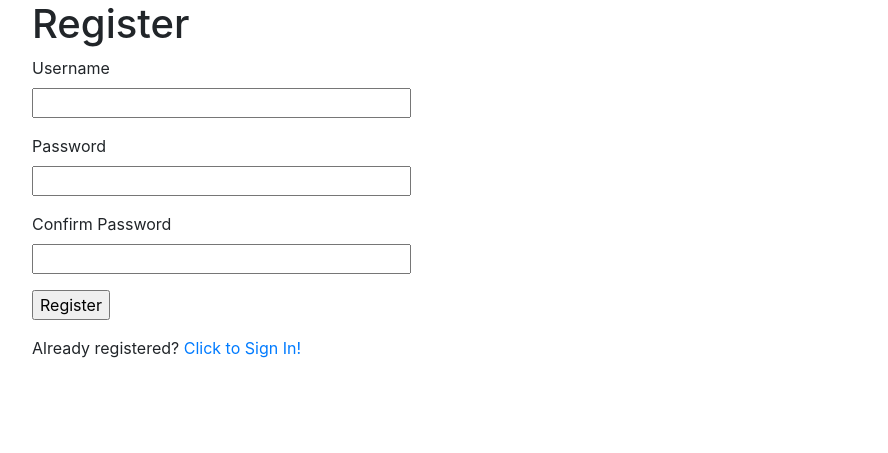
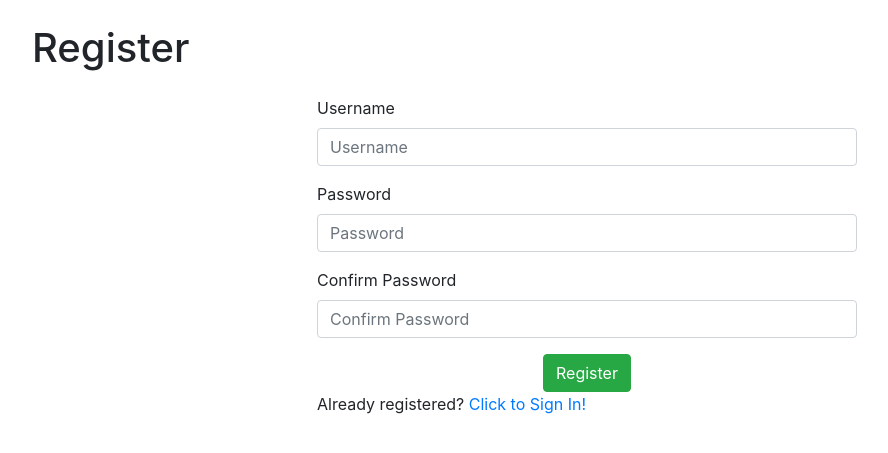
Before and after one commit to AdriaanvanWyk/ghost-detector, a Flask app: page /register in a window 1280 px wide. Shown: the part 56-509 px from the top of the page, without its empty margins (53-941 px from the left). Run offline with Flask 2, Linux system fonts and the light colour scheme; some libraries are stand-ins or nearby versions.

Commit message:
Bootstrap Forms

```diff
--- a/app/templates/register.html
+++ b/app/templates/register.html
@@ -1,32 +1,37 @@
 {% extends "base.html" %}
 
 {% block content %}
-    <h1>Register</h1>
-    <form action="" method="post">
+<h1 class="my-4">Register</h1>
+<div class="row align-items-center justify-content-center">
+    <div class="col-sm-6">
+        <form action="" method="post" novalidate>
             {{ form.hidden_tag() }}
-        <p>
-            {{ form.username.label }}<br>
-            {{ form.username(size=32) }}<br>
+            <div class="form-group">
+                <label for="username">Username</label>
+                <input type="text" class="form-control" id="username" name="username" placeholder="Username">
                 {% for error in form.username.errors %}
-                <span style="color: red;">[{{ error }}]</span>
+                    <p class="text-danger">{{ error }}</p>
                 {% endfor %}
-        </p>
-        <p>
-            {{ form.password.label }}<br>
-            {{ form.password(size=32) }}<br>
+            </div>
+            <div class="form-group">
+                <label for="password">Password</label>
+                <input type="password" class="form-control" id="password" name="password" placeholder="Password">
                 {% for error in form.password.errors %}
-                <span style="color: red;">[{{ error }}]</span>
+                    <p class="text-danger">{{ error }}</p>
                 {% endfor %}
-        </p>
-        <p>
-            {{ form.confirm_password.label }}<br>
-            {{ form.confirm_password(size=32) }}<br>
+            </div>
+            <div class="form-group">
+                <label for="confirm_password">Confirm Password</label>
+                <input type="confirm_password" class="form-control" id="confirm_password" name="confirm_password" placeholder="Confirm Password">
                 {% for error in form.confirm_password.errors %}
-                <span style="color: red;">[{{ error }}]</span>
+                    <p class="text-danger">{{ error }}</p>
                 {% endfor %}
-        </p>
-        <p>{{ form.submit() }}</p>
+            </div>
+            <center>
+                <button type="submit" class="btn btn-success">Register</button>
+            </center>
         </form>
-
         <p>Already registered? <a href="{{ url_for('login') }}">Click to Sign In!</a></p>
+    </div>
+</div>
 {% endblock %}
--- a/config.py
+++ b/config.py
@@ -3,6 +3,6 @@ import os
 basedir = os.path.abspath(os.path.dirname(__file__))
 
 class Config(object):
-    SECRET_KEY = os.environ.get('SECRET_KEY') or '23458erfjjOIJ)$(*£OIoij57ur£*%&$*'
+    SECRET_KEY = os.environ.get('SECRET_KEY') or '23458erfjjOIJsdFASDFA2wqer34'
     SQLALCHEMY_DATABASE_URI = os.environ.get('DATABASE_URL') or 'sqlite:///' + os.path.join(basedir, 'app.db')
     SQLALCHEMY_TRACK_MODIFICATIONS = False
```
Also changed, not shown: app/templates/addghost.html (+13 -7 lines), app/templates/login.html (+18 -13 lines). Lines whose indentation alone changed are shown as unchanged.
